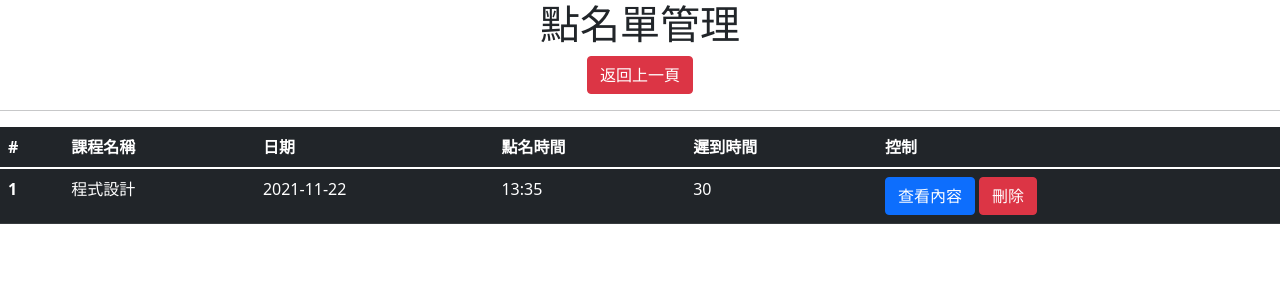
After one commit to roger28200901/Online_Roll_Call, a PHP site: page /rollcall_control.php in a window 1280 px wide. The commit adds this page. Shown: the top 300 px of the page. Run offline with PHP 8.4, Linux system fonts and the light colour scheme; data comes from the database, SQL or seed files in the repository; some libraries are stand-ins or nearby versions.

Commit message:
加入點名單管理

```diff
--- a/backend.php
+++ b/backend.php
@@ -133,7 +133,7 @@ $results = mysqli_query($mysqli, $sql);
     <div>
         <img src="images/ADD.png" id="btn_add" alt="">
         <img src="images/NEW CHECKROLL.png" id="new_checkroll" alt="">
-        <input type="button" value="點名單管理" class="btn btn-primary" style="position: absolute; left:3%; top:50%">
+        <input type="button" value="點名單管理" onclick="location.href='rollcall_control.php'" class="btn btn-primary" style="position: absolute; left:3%; top:50%">
         <input type="button" value="新增學生辨識" onclick="location.href='insert_student_image.php'" class="btn btn-success" style="position: absolute; left:15%; top:50%">
     </div>
     <div id="wrapper">
--- /dev/null
+++ b/rollcall_control.php
@@ -0,0 +1,68 @@
+<?php
+include("connection.php");
+$sql = "SELECT * FROM `rollcalls`";
+$results = mysqli_query($mysqli, $sql);
+?>
+<!DOCTYPE html>
+<html lang="en">
+
+<head>
+    <meta charset="UTF-8">
+    <meta http-equiv="X-UA-Compatible" content="IE=edge">
+    <meta name="viewport" content="width=device-width, initial-scale=1.0">
+    <title>點名單管理</title>
+    <!-- Font Awesome js -->
+    <script src="https://cdnjs.cloudflare.com/ajax/libs/popper.js/1.12.3/umd/popper.min.js" integrity="sha384-vFJXuSJphROIrBnz7yo7oB41mKfc8JzQZiCq4NCceLEaO4IHwicKwpJf9c9IpFgh" crossorigin="anonymous"></script>
+
+    <!-- Our project just needs Font Awesome solid + brand -->
+    <link rel="stylesheet" href="css/bootstrap.min.css">
+    <script defer src="js/brands.js"></script>
+    <script defer src="js/solid.js"></script>
+    <script defer src="js/fontawesome.js"></script>
+
+    <!-- Jquery and Popper Bootstrap js -->
+    <script src="js/jquery.js"></script>
+    <!-- <script src="js/popper.js"></script> -->
+    <script src="js/bootstrap.min.js"></script>
+</head>
+
+<body>
+    <center>
+        <h1>點名單管理</h1>
+        <input type="button" value="返回上一頁" class="btn btn-danger" onclick="location.href='backend.php'">
+        <hr>
+        <table class="table table-hover table-dark">
+            <thead>
+                <tr>
+                    <th scope="col">#</th>
+                    <th scope="col">課程名稱</th>
+                    <th scope="col">日期</th>
+                    <th scope="col">點名時間</th>
+                    <th scope="col">遲到時間</th>
+                    <th scope="col">控制</th>
+                </tr>
+            </thead>
+            <tbody>
+                <?php
+                while ($row = mysqli_fetch_array($results)) {
+                ?>
+                    <tr>
+                        <th scope="row"><?= $row['id'] ?></th>
+                        <td><?= $row['class_name'] ?></td>
+                        <td><?= $row['date'] ?></td>
+                        <td><?= $row['time'] ?></td>
+                        <td><?= $row['delay'] ?></td>
+                        <td>
+                            <input type="button" value="查看內容" class="btn btn-primary">
+                            <input type="button" value="刪除" class="btn btn-danger">
+                        </td>
+                    </tr>
+                <?php
+                }
+                ?>
+            </tbody>
+        </table>
+    </center>
+</body>
+
+</html>
```
Also changed, not shown: public/labeled_images/徐牧凡/S__71540740.jpg (added), public/labeled_images/徐牧凡/S__71540741.jpg (added).
